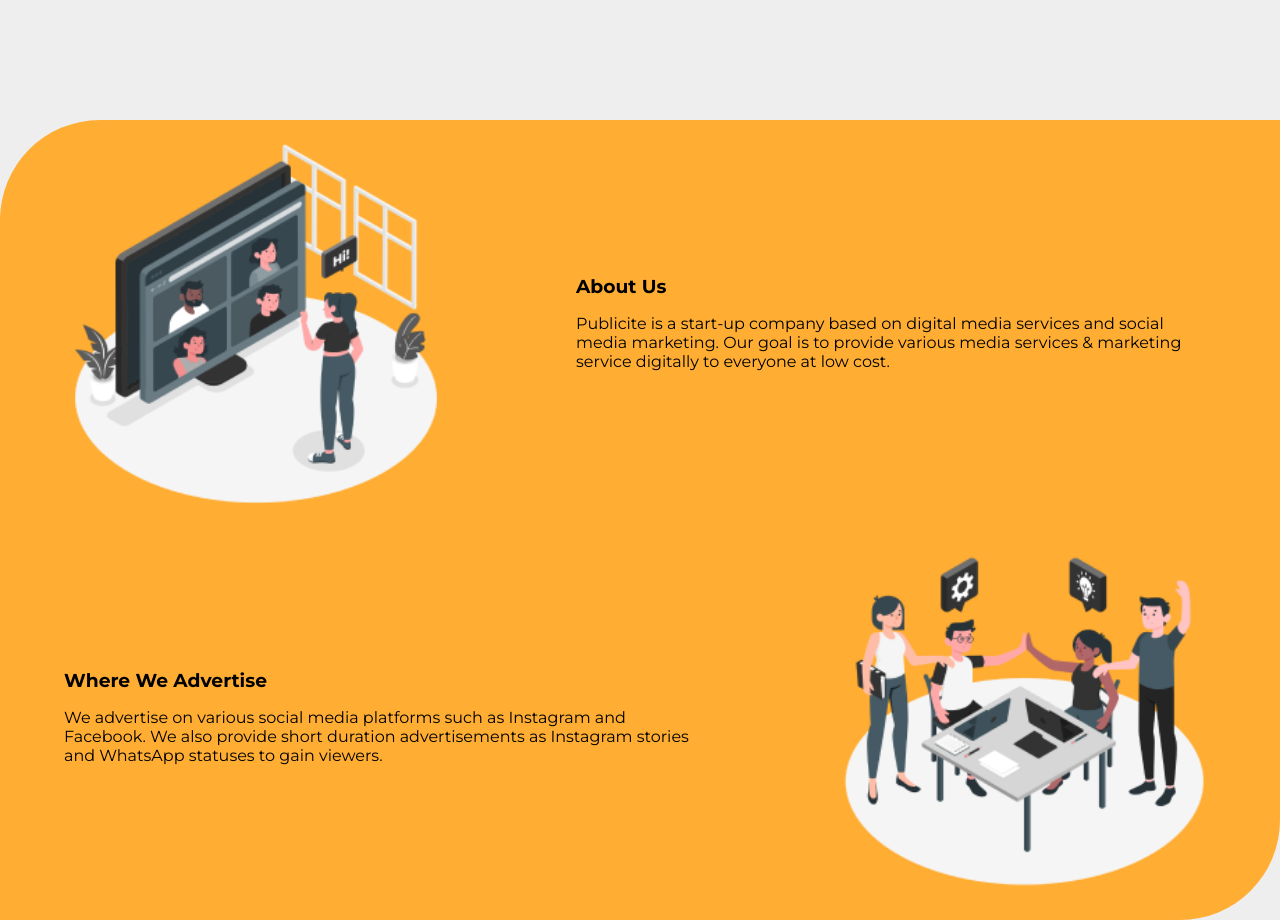
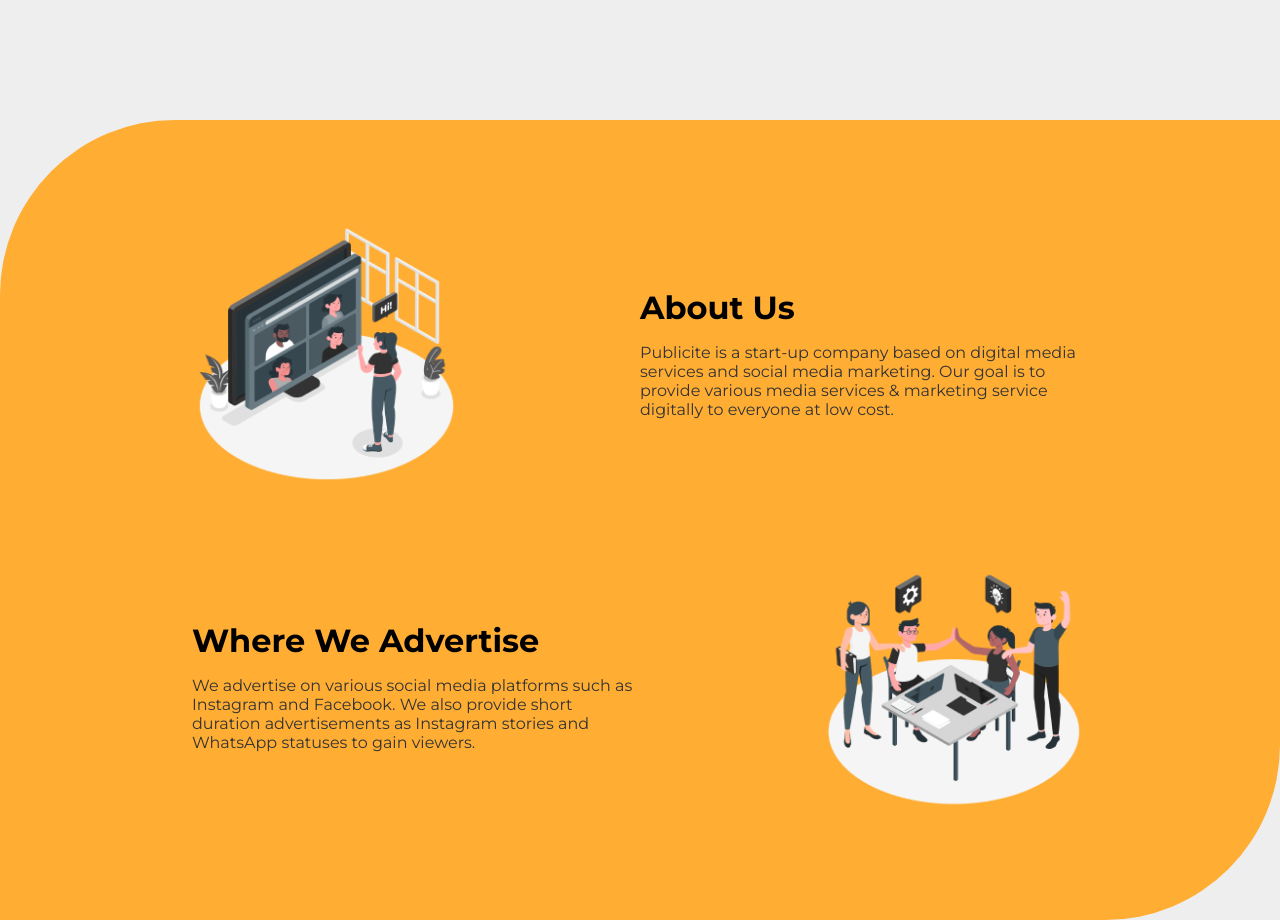
Before and after one commit to N-eeraj/Publicite, a plain HTML site: page index.html in a window 1280 px wide. Shown: the part 800-1720 px from the top of the page. Drawn offline with nearby package versions, Linux system fonts and the light colour scheme.

Commit message:
completed about section

```diff
--- a/style.css
+++ b/style.css
@@ -183,13 +183,17 @@ header img{
     flex-direction: row-reverse;
 }
 #about img{
-    width: 30vw;
+    width: 30%;
 }
 #about figcaption{
-    width: 50vw;
+    width: 50%;
 }
 #about h3{
     margin-bottom: 2vh;
+    font-size: 6vw;
+}
+#about p{
+    color: var(--tertiary);
 }
 
 
@@ -270,6 +274,22 @@ header img{
     #about{
         padding-top: 15vh;
     }
+    #about div{
+        padding: 5% 15%;
+        border-radius: 175px 0;
+        row-gap: 30px;
+    }
+    #about img{
+        width: 30%;
+    }
+    #about figcaption{
+        width: 50%;
+    }
+    #about h3{
+        font-size: 4vh;
+    }
+
+
 }
 
 #loader{
```
